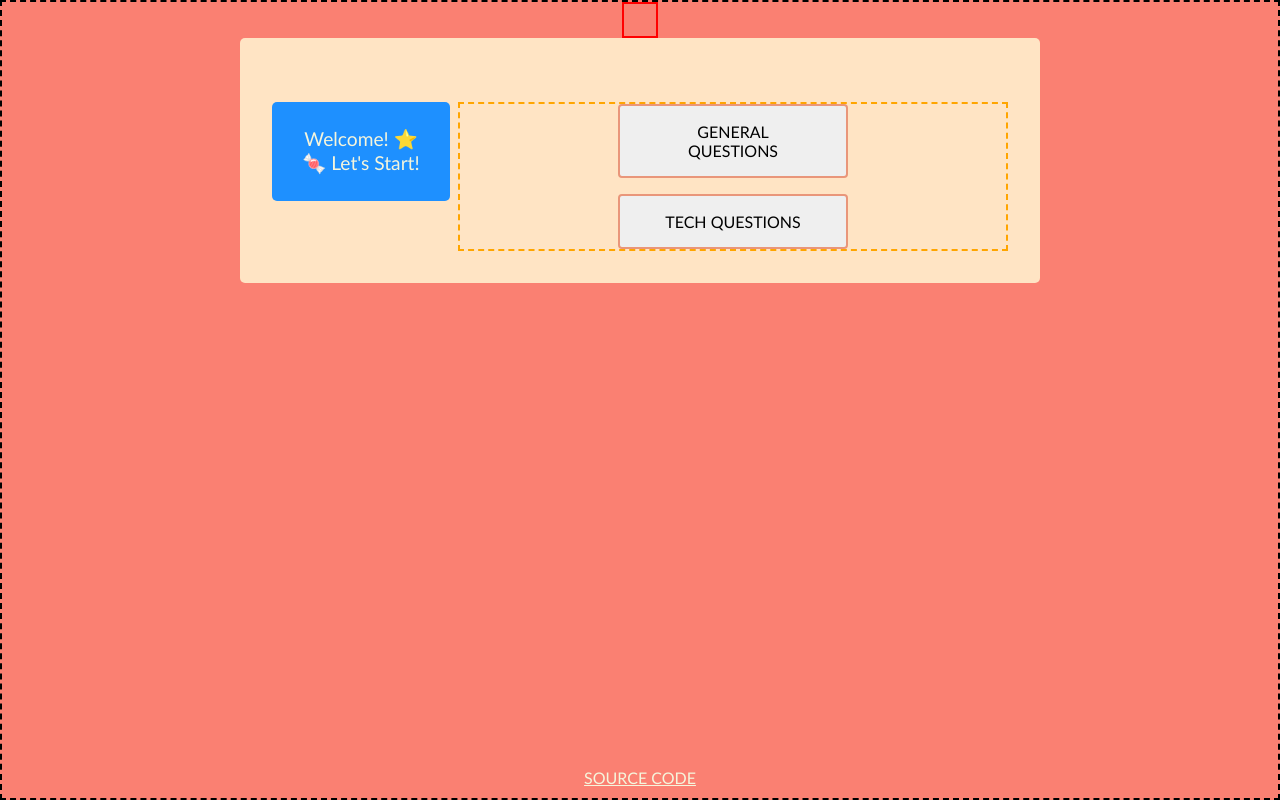
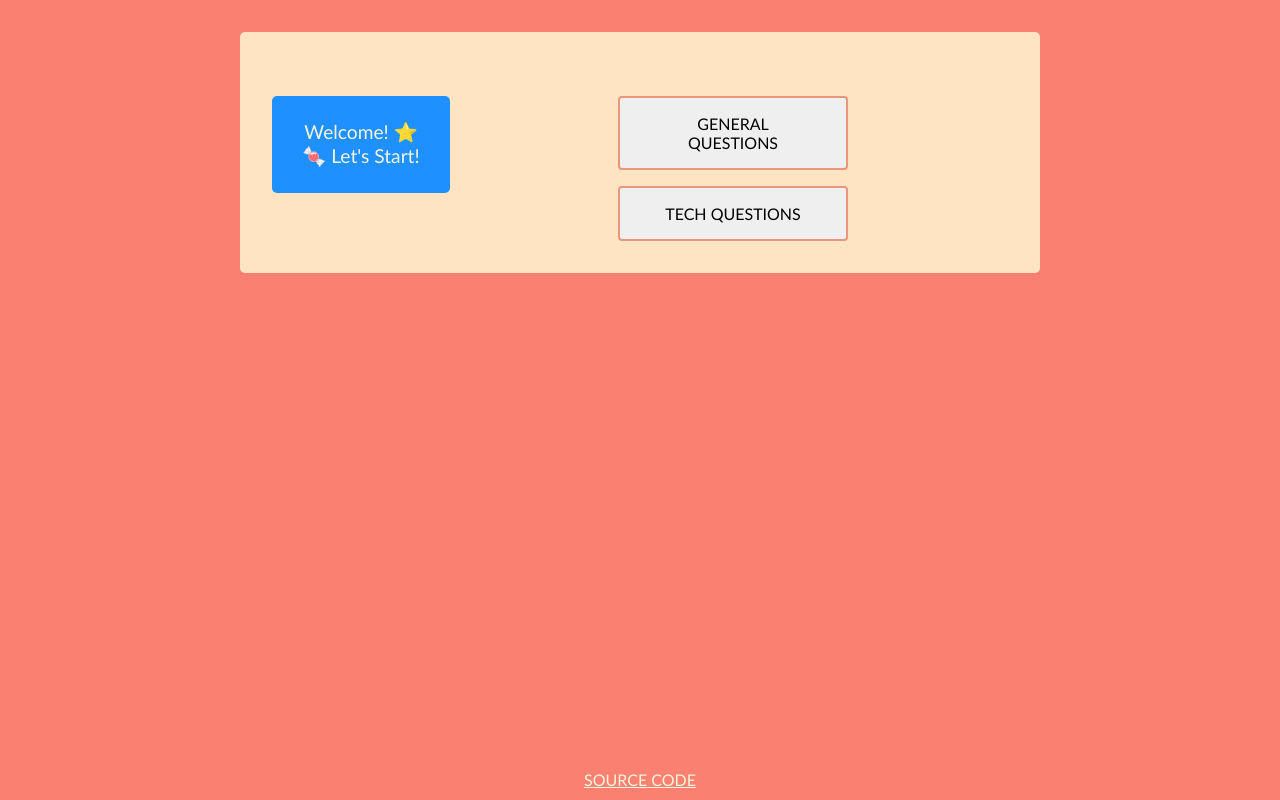
Before and after one commit to elen-oz/hi_quiz-app, a plain HTML site: page index.html in a window 1280 px wide. Drawn offline with Linux system fonts and the light colour scheme.

Commit message:
refactor: remove temporary borders

```diff
--- a/styles.css
+++ b/styles.css
@@ -16,8 +16,6 @@ body {
   justify-content: space-between;
   width: 100%;
   height: 100vh;
-
-  border: 2px dashed black;
 }
 
 .header,
@@ -68,7 +66,6 @@ body {
 }
 .game-board {
   grid-area: main;
-  border: 2px dashed orange;
 }
 
 .container {
@@ -115,8 +112,6 @@ body {
   display: inline-block;
   height: auto;
   padding: 1rem;
-
-  border: 2px solid red;
 }
 
 .question {
```
